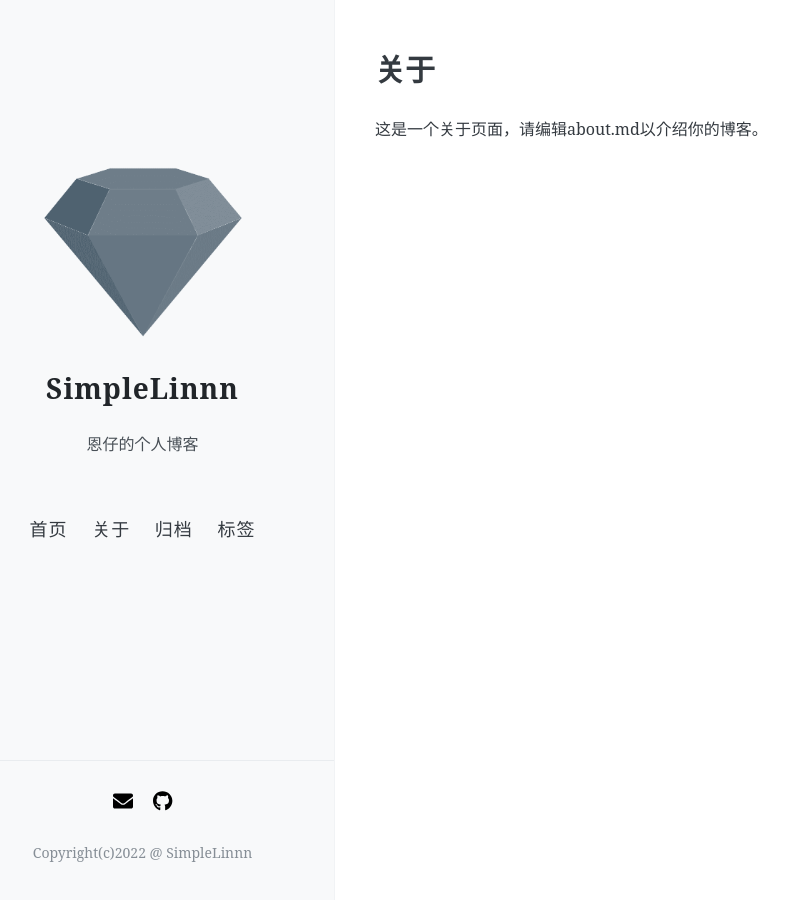
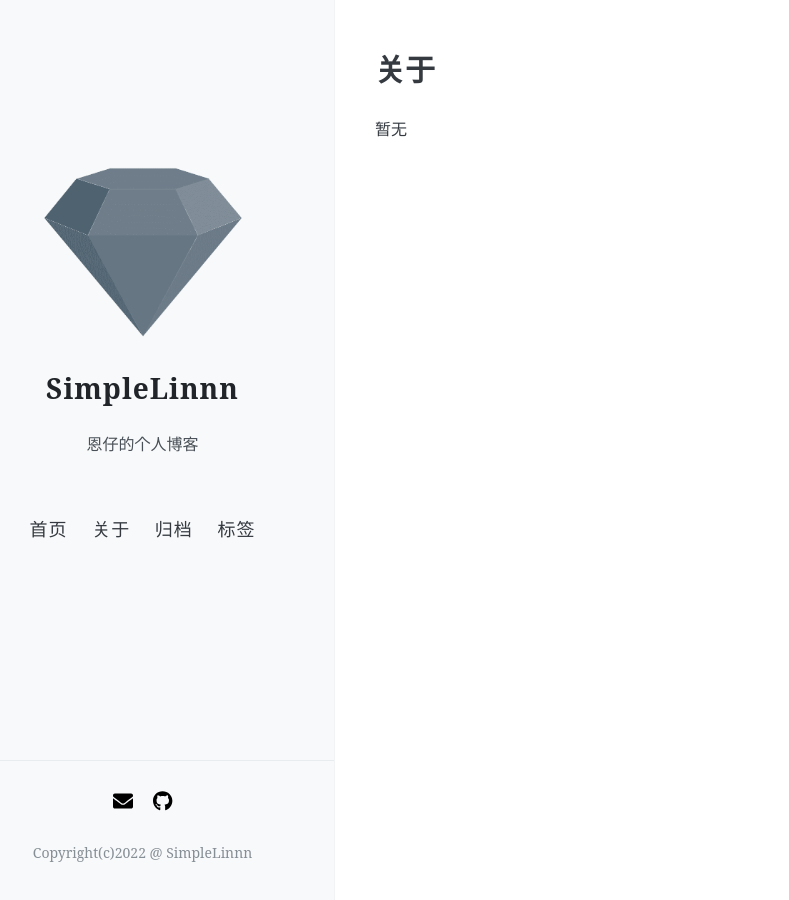
Before and after one commit to SimpleLinnn/SimpleLinnn.github.io, a Jekyll site: the page built from about.md, in a window 1280 px wide. Shown: the whole page, without its empty margins (49-838 px from the left). Built offline with Jekyll 4.4.1, drawn with Linux system fonts in a browser that asks for light colours; nearby versions of some CDN libraries.

Commit message:
Update about.md

```diff
--- a/about.md
+++ b/about.md
@@ -4,4 +4,4 @@ title: 关于
 permalink: /about/
 ---
 
-这是一个关于页面，请编辑about.md以介绍你的博客。
+暂无
```
